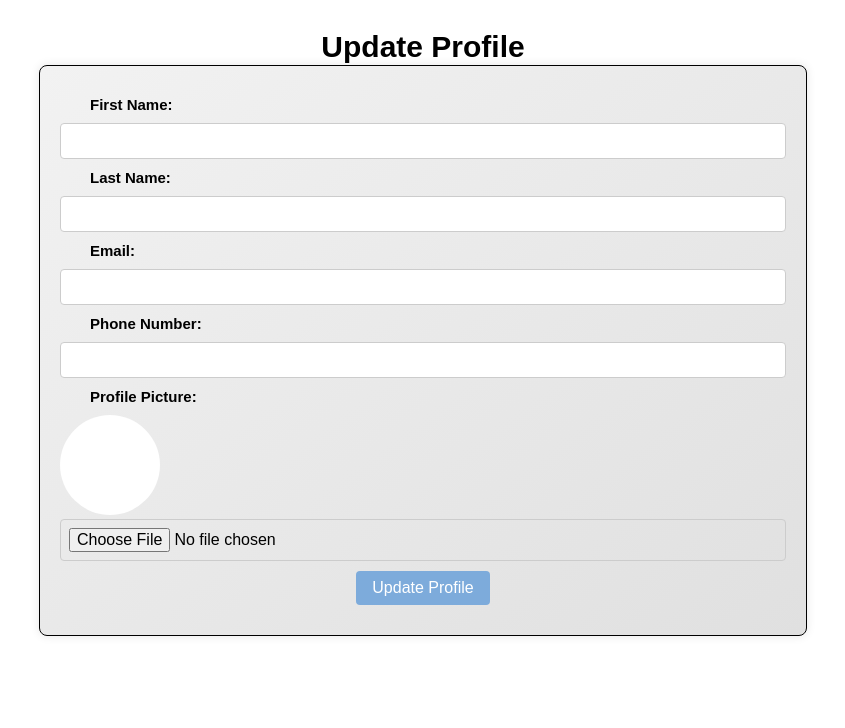
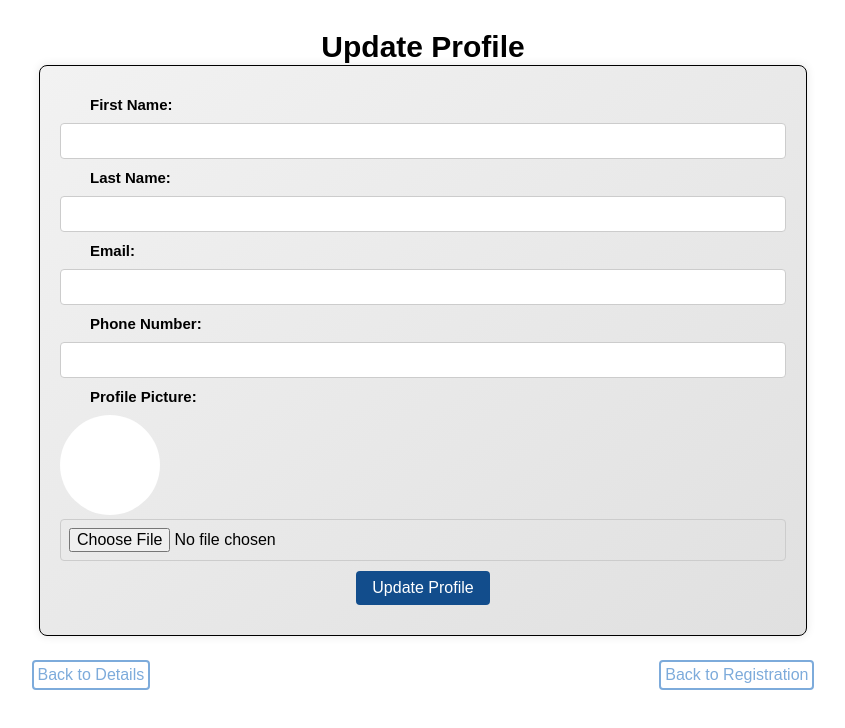
Before and after one commit to solonkonora/user-profile-app, a React (Vite) app: page /profile-update in a window 1280 px wide. Shown: the top 728 px of the page, without its empty margins (217-1062 px from the left). Built offline with nearby package versions, Linux system fonts and the light colour scheme.

Commit message:
fix: improve the ui

```diff
--- a/src/pages/details/details.css
+++ b/src/pages/details/details.css
@@ -1,3 +1,20 @@
+.nav-link {
+  margin: auto;
+  padding: 4px;
+  font-size: 16px;
+  background-color: #fff;
+  color: #7dabdb;
+  border: 2px solid #7dabdb;
+  border-radius: 4px;
+  text-decoration: none;
+  transition: background 0.2s, color 0.2s;
+  font-weight: 500;
+}
+
+.nav-link:hover {
+  background-color: #7dabdb;
+  color: #fff;
+}
 h1 {
   font-size: 24px;
   margin: 0 auto;
--- a/src/pages/details/index.jsx
+++ b/src/pages/details/index.jsx
@@ -1,5 +1,5 @@
 import './details.css';
-import { useNavigate } from "react-router-dom";
+import { useNavigate, Link } from "react-router-dom";
 import { useProfile } from "../../context/ProfileContext";
 
 function DetailsPage() {
@@ -42,10 +42,13 @@ function DetailsPage() {
       ) : (
         <p className="no-data-message">No registration data available.</p>
       )}
-      <button className="button1" onClick={handleUpdateData}>
-        Update Data
-      </button>
-    </div>
+        <button className="button1" onClick={handleUpdateData}>
+          Update Data
+        </button>
+        <Link to="/" className="nav-link">
+          Back to Registration
+        </Link>
+      </div>
   );
 }
 
--- a/src/pages/profileUpdate/index.jsx
+++ b/src/pages/profileUpdate/index.jsx
@@ -1,6 +1,6 @@
 import { useState } from 'react';
 import './update.css';
-import { useNavigate } from 'react-router-dom';
+import { useNavigate, Link } from 'react-router-dom';
 import { useFormik } from 'formik';
 import * as Yup from 'yup';
 import { useProfile } from '../../context/ProfileContext';
@@ -93,6 +93,15 @@ const ProfileUpdatePage = () => {
           Update Profile
         </button>
       </form>
+
+      <div className='one'>
+        <Link to="/details" className="nav-link">
+          Back to Details
+        </Link>
+        <Link to="/" className="nav-link">
+          Back to Registration
+        </Link>
+      </div>
     </div>
   );
 };
--- a/src/pages/profileUpdate/update.css
+++ b/src/pages/profileUpdate/update.css
@@ -1,3 +1,25 @@
+.nav-link {
+  margin-bottom: 10px;
+  font-size: 16px;
+  background-color: #fff;
+  color: #7dabdb;
+  border: 2px solid #7dabdb;
+  border-radius: 4px;
+  text-decoration: none;
+  transition: background 0.2s, color 0.2s;
+  font-weight: 500;
+}
+.nav-link:hover {
+  background-color: #7dabdb;
+  color: #fff;
+}
+
+.one {
+  margin-top: 24px;
+  display: flex;
+  gap: 12px;
+}
+
 .heading {
   font-size: 30px;
   font-weight: bold;
--- a/src/pages/registration/index.jsx
+++ b/src/pages/registration/index.jsx
@@ -2,7 +2,7 @@ import React, { useState } from "react";
 import "./registration.css";
 import { useFormik } from "formik";
 import * as Yup from "yup";
-import { useNavigate } from "react-router-dom";
+import { useNavigate, Link } from "react-router-dom";
 import { useProfile } from "../../context/ProfileContext";
 
 function ImageBlob() {
@@ -48,9 +48,10 @@ function ImageBlob() {
   );
 }
 
+
 function RegistrationForm() {
   const navigate = useNavigate();
-  const { setProfile } = useProfile();
+  const { setProfile, profile } = useProfile();
 
   const formik = useFormik({
     initialValues: {
@@ -146,6 +147,13 @@ function RegistrationForm() {
           Create Profile
         </button>
       </form>
+      <div>
+        {profile && (profile.firstName || profile.lastName || profile.email || profile.phoneNumber) && (
+          <Link to="/details" className="nav-link">
+            Go to Details
+          </Link>
+        )}
+      </div>
     </>
   );
 }
--- a/src/pages/registration/registration.css
+++ b/src/pages/registration/registration.css
@@ -1,3 +1,22 @@
+.nav-link {
+  display: inline-block;
+  margin-top: 24px;
+  padding-left: 4px;
+  font-size: 16px;
+  background-color: #fff;
+  color: #7dabdb;
+  border: 2px solid #7dabdb;
+  border-radius: 4px;
+  text-decoration: none;
+  transition: background 0.2s, color 0.2s;
+  font-weight: 500;
+}
+
+.nav-link:hover {
+  background-color: #7dabdb;
+  color: #fff;
+}
+
 h1 {
   font-size: 30px;
   font-weight: bold;
@@ -41,7 +60,7 @@ input {
 button {
   padding: 8px 16px;
   font-size: 16px;
-  background-color: #7dabdb;
+  background-color: rgb(18, 77, 140);
   color: #fff;
   border: none;
   border-radius: 4px;
```
